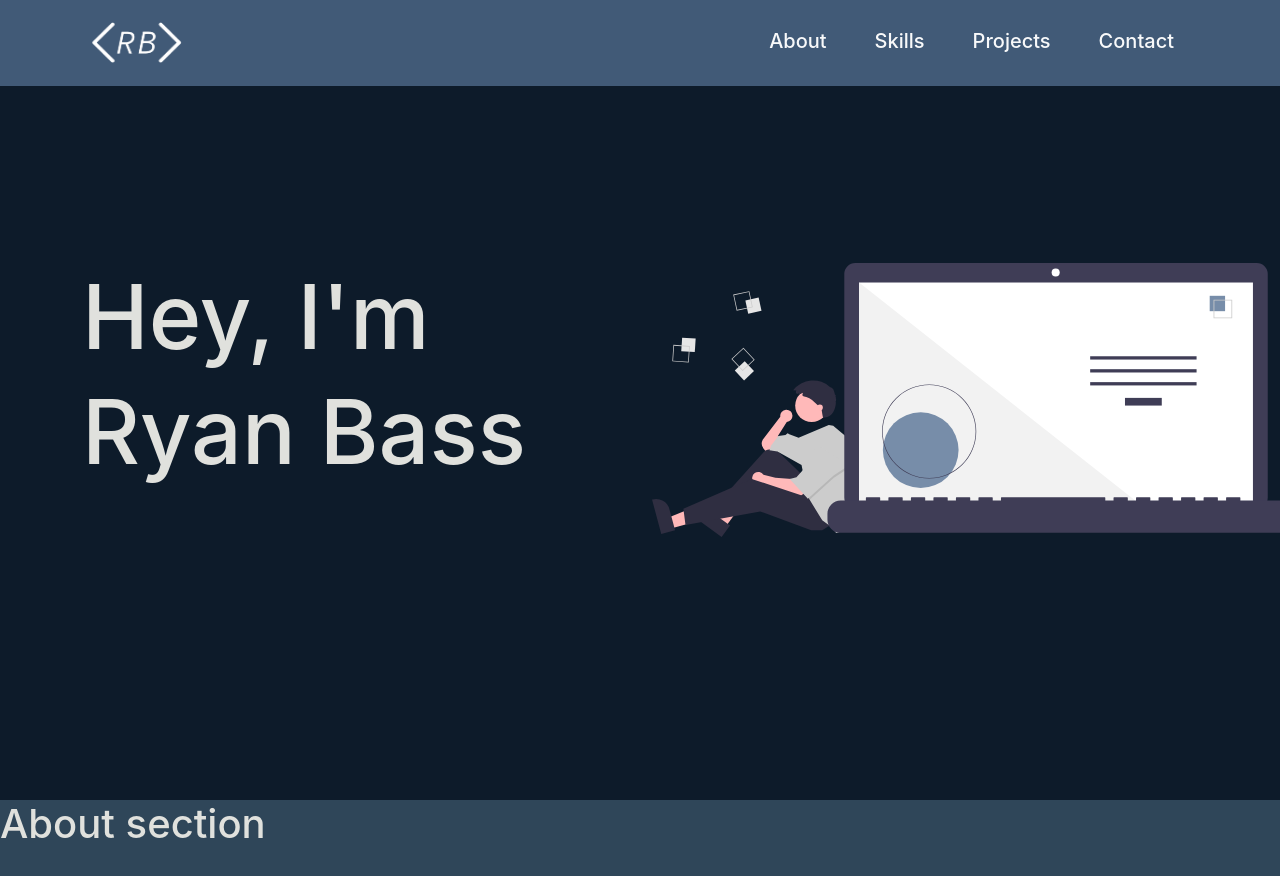
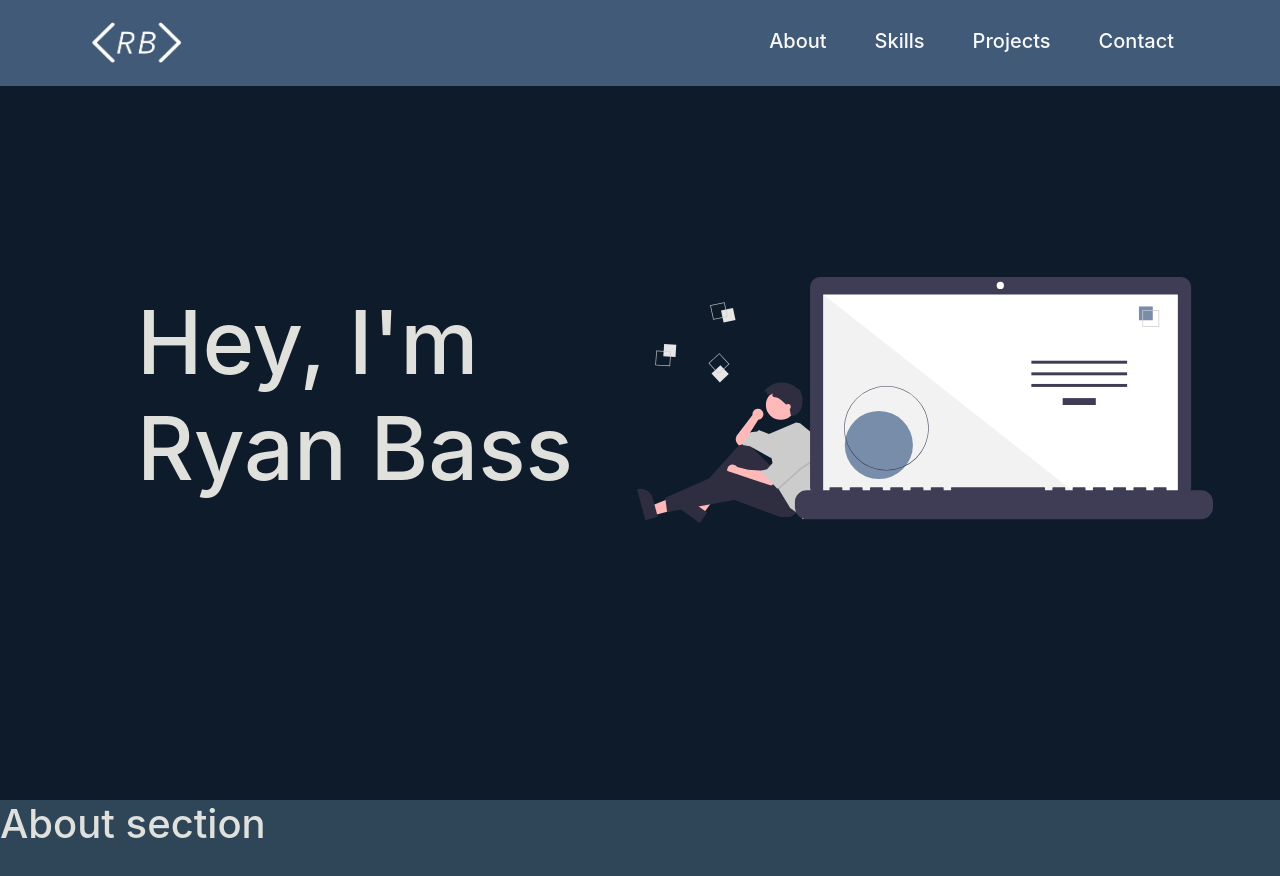
Before and after one commit to rmbass3/portfolio, a React (Create React App) app in the folder portfolio/: page / in a window 1280 px wide. Shown: the top 876 px of the page. Built offline with nearby package versions, Linux system fonts and the light colour scheme.

Commit message:
Responsive home title and image

```diff
--- a/portfolio/src/App.css
+++ b/portfolio/src/App.css
@@ -31,9 +31,80 @@ html, body {
 }
 
 .home-title {
-  font-size: 7vw;
+  font-size: 3rem;
 }
 
 .thinking-svg {
-  width: 50vw;
+  width: 20rem;
 }
+
+.home-title-col {
+  text-align: center;
+  white-space: nowrap;
+  display: flex;
+  align-content: center;
+  flex-wrap: wrap;
+  justify-content: center;
+}
+
+/* // X-Small devices (portrait phones, less than 576px)
+// No media query for `xs` since this is the default in Bootstrap
+
+// Small devices (landscape phones, 576px and up) */
+@media only screen and (min-width: 576px) {
+  .home-title {
+    font-size: 4rem;
+  }
+
+  .thinking-svg {
+    width: 26rem;
+  }
+}
+
+/* // Medium devices (tablets, 768px and up) */
+@media only screen and (min-width: 768px) {
+  .home-title-col {
+    text-align: left;
+  }
+
+  .home-title {
+    font-size: 3.5rem;
+  }
+
+  .thinking-svg {
+    width: 26rem;
+  }
+}
+
+/* // Large devices (desktops, 992px and up) */
+@media only screen and (min-width: 992px) {
+  .home-title {
+    font-size: 4.5rem;
+  }
+
+  .thinking-svg {
+    width: 30rem;
+  }
+}
+
+/* // X-Large devices (large desktops, 1200px and up) */
+@media only screen and (min-width: 1200px) {
+  .home-title {
+    font-size: 5.5rem;
+  }
+
+  .thinking-svg {
+    width: 36rem;
+  }
+}
+
+/* // XX-Large devices (larger desktops, 1400px and up) */
+@media only screen and (min-width: 1400px) {
+  .home-title {
+    font-size: 6rem;
+  }
+
+  .thinking-svg {
+    width: 40rem;
+  }
+}
--- a/portfolio/src/components/Home.js
+++ b/portfolio/src/components/Home.js
@@ -8,12 +8,11 @@ function Home(props) {
   return (
     <div className="home d-flex align-items-center">
       <Container>
-        <Row>
-          <Col xs={{ span:12, order:1 }} md={{ span:6, order:12 }}>
-            <h1 className="home-title">Hey, I'm</h1>
-            <h1 className="home-title">Ryan Bass</h1>
+        <Row className="">
+          <Col className="home-title-col mt-5 mt-md-0" xs={{ span:12, order:1 }} md={{ span:6, order:12 }}>
+            <h1 className="home-title">Hey, I'm <br/> Ryan Bass</h1>
           </Col>
-          <Col className="d-flex align-items-center" xs={{ span:12, order:12 }} md={{ span:6, order:1 }}>
+          <Col className="d-flex align-items-center justify-content-center" xs={{ span:12, order:12 }} md={{ span:6, order:1 }}>
             <img className="thinking-svg" src={thinking} alt="thinking"/>
           </Col>
         </Row>
```
